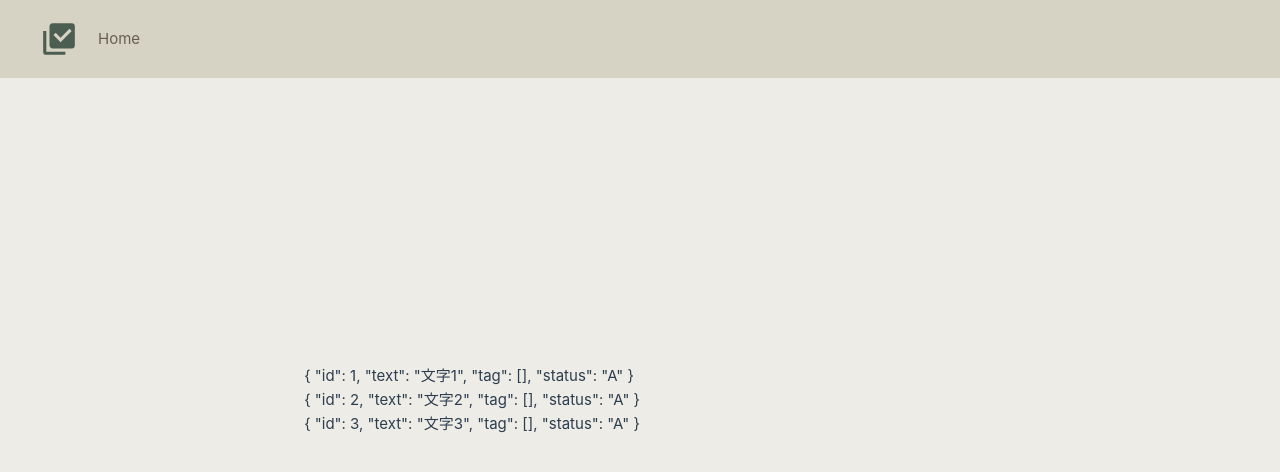
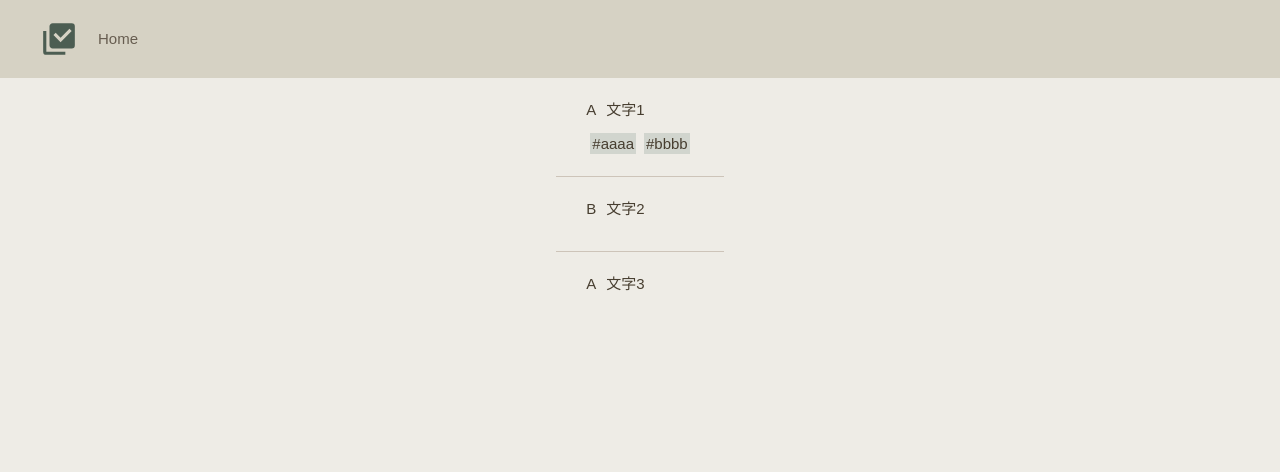
Before and after one commit to Emagineer9/vue3_todo_list, a Vue app: page / in a window 1280 px wide. Shown: the top 472 px of the page. Built offline with nearby package versions, Linux system fonts and the light colour scheme.

Commit message:
update: 見た目変更

```diff
--- a/index.html
+++ b/index.html
@@ -1,13 +1,16 @@
 <!DOCTYPE html>
-<html lang="en">
+<html lang="ja">
+
 <head>
   <meta charset="UTF-8">
   <link rel="icon" href="/favicon.ico">
   <meta name="viewport" content="width=device-width, initial-scale=1.0">
-    <title>Vite App</title>
+  <title>TodoList</title>
 </head>
+
 <body>
   <div id="app"></div>
   <script type="module" src="/src/main.ts"></script>
 </body>
+
 </html>
--- a/src/assets/main.css
+++ b/src/assets/main.css
@@ -3,19 +3,22 @@
 
 body {
   background-color: #eeece6;
+  color: #473e30;
+  font-family: 'Hiragino Kaku Gothic ProN', 'Meiryo', 'Meiryo UI', sans-serif;
 }
 
 #app {
   max-width: 1280px;
-  margin: 0 auto;
-  padding: 2rem;
+  place-items: center;
+}
 
-  font-weight: normal;
+main {
+  top: 78px;
+  padding: 0 20px;
 }
 
 header {
   position: fixed;
-  line-height: 1.5;
   max-height: 100vh;
   z-index: 999;
   top: 0;
@@ -44,21 +47,19 @@ a,
   padding: 0 20px;
 }
 
+.flex {
+  display: -webkit-flex;
+  display: -moz-flex;
+  display: -ms-flex;
+  display: -o-flex;
+  display: flex;
+}
+
+
 @media (hover: hover) {
   a:hover {
     background-color: #5b7b7033;
   }
 }
 
-@media (min-width: 1024px) {
-  body {
-    display: flex;
-    place-items: center;
-  }
-
-  #app {
-    display: grid;
-    grid-template-columns: 1fr 1fr;
-    padding: 0 2rem;
-  }
-}
+@media (min-width: 1024px) {}
--- a/src/components/TheWelcome.vue
+++ /dev/null
@@ -1,34 +0,0 @@
-<script setup lang="ts">
-import { ref } from 'vue'
-import { mdiAccount } from '@mdi/js'
-// import SvgIcon from './parts/SvgIcon.vue'
-// import WelcomeItem from './WelcomeItem.vue'
-import TaskCard from './parts/TaskCard.vue'
-import type { TaskItemInterface } from '@/interface/TaskItem'
-
-const taskItems: TaskItemInterface[] = [
-  { id: 1, text: '文字1', tag: [], status: 'A' },
-  { id: 2, text: '文字2', tag: [], status: 'A' },
-  { id: 3, text: '文字3', tag: [], status: 'A' },
-]
-
-// const mdiAccountIcon = computed(() => {
-//   return mdiAccount
-// })
-</script>
-
-<template>
-  <TaskCard v-for="taskItem in taskItems" :taskItem="taskItem"></TaskCard>
-</template>
-
-  <!--
-    <WelcomeItem>
-      <template #icon>
-        <SvgIcon type="mdi" :path="mdiAccountIcon" :size="16" style="color: gray; vertical-align: middle"></SvgIcon>
-      </template>
-      <template #heading>Community</template>
-
-      <a href="https://twitter.com/vuejs" target="_blank" rel="noopener">@vuejs</a>
-      twitter account for latest news in the Vue world.
-    </WelcomeItem>
-  -->
--- /dev/null
+++ b/src/components/TodoList.vue
@@ -0,0 +1,57 @@
+<script setup lang="ts">
+// import { ref } from 'vue'
+// import { mdiAccount } from '@mdi/js'
+// import SvgIcon from './parts/SvgIcon.vue'
+// import WelcomeItem from './WelcomeItem.vue'
+import TaskCard from './parts/TaskCard.vue'
+import type { TaskItemInterface } from '@/interface/TaskItem'
+
+const taskItems: TaskItemInterface[] = [
+  { id: '1', text: '文字1', tags: ['aaaa', 'bbbb'], status: 'A', isEdit: false },
+  { id: '2', text: '文字2', tags: [], status: 'B', isEdit: false },
+  { id: '3', text: '文字3', tags: [], status: 'A', isEdit: false },
+]
+
+// const mdiAccountIcon = computed(() => {
+//   return mdiAccount
+// })
+</script>
+
+<template>
+  <TaskCard v-for="taskItem in taskItems">
+    <template #status>
+      {{ taskItem.status }}
+    </template>
+    <template #text>
+      {{ taskItem.text }}
+    </template>
+    <template #tags>
+      <span v-for="tag in taskItem.tags" class="tag">{{ tag }}</span>
+    </template>
+  </TaskCard>
+</template>
+
+<style scoped>
+span.tag {
+  background-color: #5b7b7033;
+  padding: 2px;
+  margin: 0 4px;
+}
+
+span.tag::before {
+  content: '#';
+}
+</style>
+
+
+  <!--
+    <WelcomeItem>
+      <template #icon>
+        <SvgIcon type="mdi" :path="mdiAccountIcon" :size="16" style="color: gray; vertical-align: middle"></SvgIcon>
+      </template>
+      <template #heading>Community</template>
+
+      <a href="https://twitter.com/vuejs" target="_blank" rel="noopener">@vuejs</a>
+      twitter account for latest news in the Vue world.
+    </WelcomeItem>
+  -->
--- a/src/components/parts/TaskCard.vue
+++ b/src/components/parts/TaskCard.vue
@@ -1,18 +1,47 @@
 <script setup lang="ts">
-import type { PropType } from 'vue'
-import type { TaskItemInterface } from '@/interface/TaskItem'
+// import type { PropType } from 'vue'
+// import type { TaskItemInterface } from '@/interface/TaskItem'
 
-const props = defineProps({
-  taskItem: {
-    type: Object as PropType<TaskItemInterface>,
-  },
-})
+// const props = defineProps({
+//   taskItem: {
+//     type: Object as PropType<TaskItemInterface>,
+//     required: true,
+//   },
+// })
 </script>
 
 <template>
-  <div>
-    {{ props.taskItem }}
+  <div class="task-card">
+    <div class="flex">
+      <div class="status">
+        <slot name="status"></slot>
+      </div>
+      <div>
+        <slot name="text"></slot>
+      </div>
+    </div>
+    <div class="flex">
+      <div>
+        <slot name="tags"></slot>
+      </div>
+    </div>
   </div>
 </template>
 
-<style scoped></style>
+<style scoped>
+.task-card {
+  padding: 20px 30px;
+  border-bottom: solid;
+  border-width: 1px;
+  border-color: #cdc4b9;
+}
+
+.task-card:last-child {
+  border-bottom: none;
+}
+
+.status {
+  padding-right: 10px;
+  padding-bottom: 10px;
+}
+</style>
--- a/src/interface/TaskItem.ts
+++ b/src/interface/TaskItem.ts
@@ -2,8 +2,9 @@
  * Todoタスク
  */
 export interface TaskItemInterface {
-    id: string | number,
-    tag: Array<string>,
+    id: string,
+    tags: Array<string>,
     text: string,
     status: string,
+    isEdit: Boolean,
 }
--- a/src/views/HomeView.vue
+++ b/src/views/HomeView.vue
@@ -1,9 +1,9 @@
 <script setup lang="ts">
-import TheWelcome from '../components/TheWelcome.vue'
+import TodoList from '../components/TodoList.vue'
 </script>
 
 <template>
   <main>
-    <TheWelcome />
+    <TodoList />
   </main>
 </template>
```
Also changed, not shown: document/work_notes.md (+1 -0 lines), tsconfig.json (+8 -3 lines). Lines whose indentation alone changed are shown as unchanged.
